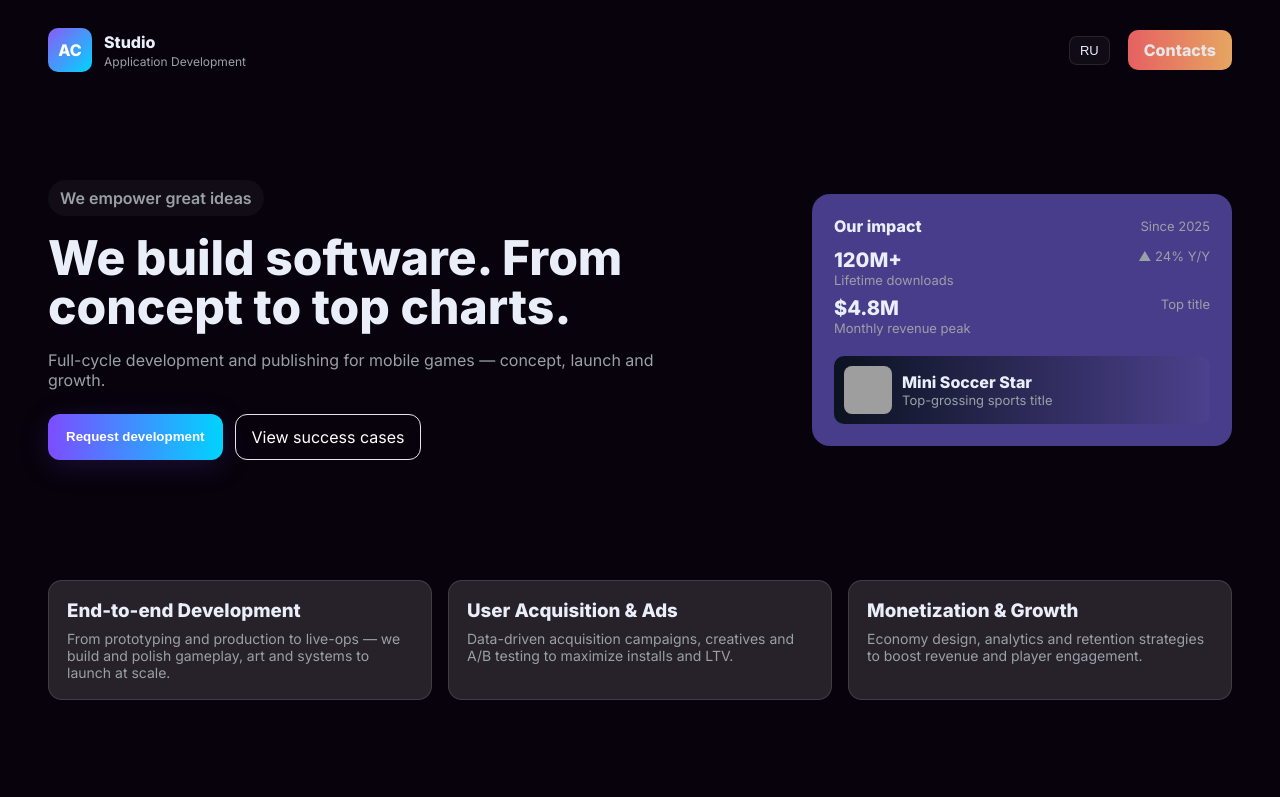
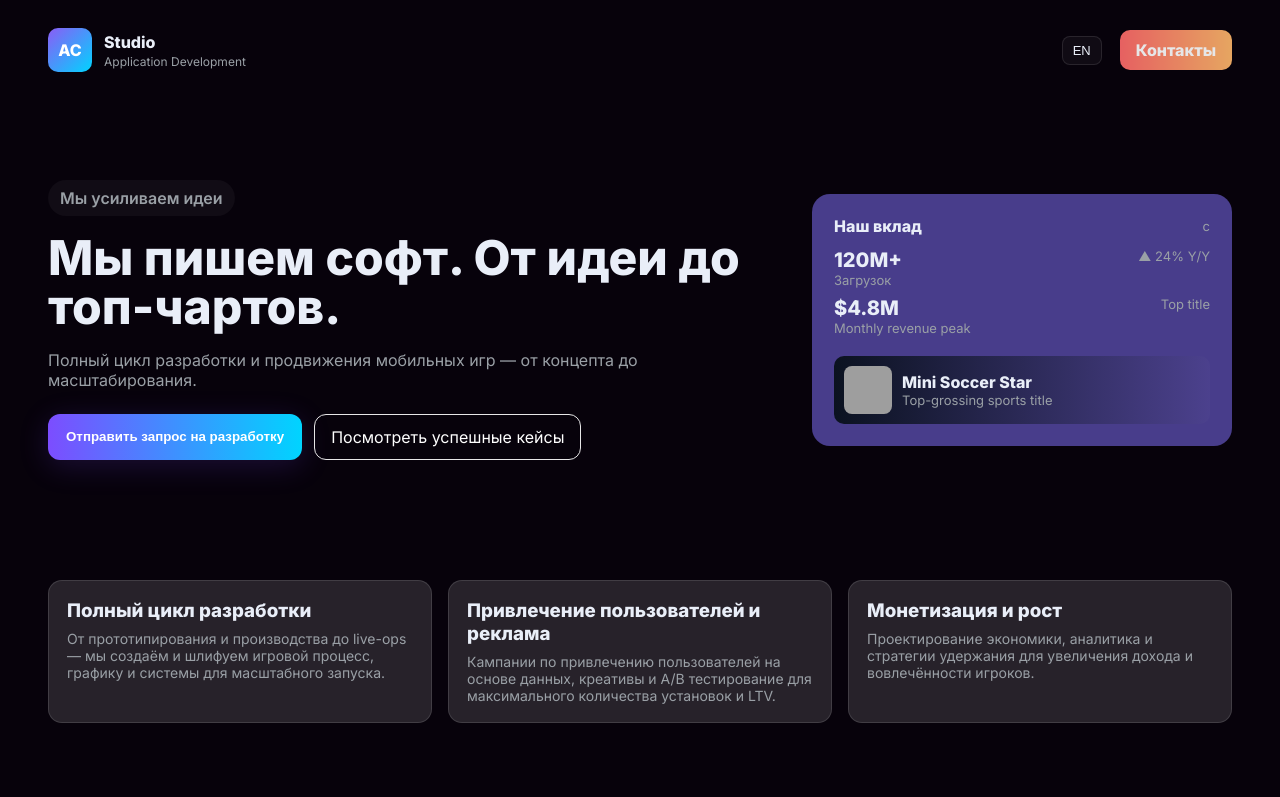
Before and after one commit to lepanelepa/lepanelepa.github.io, a plain HTML site: page sample.html in a window 1280 px wide. Both pictures are taken after a click on the button "RU". Shown: the top 797 px of the page. Drawn offline with Linux system fonts and the light colour scheme; grey boxes are pictures that could not be loaded.

Commit message:
bug fixed

```diff
--- a/sample.html
+++ b/sample.html
@@ -250,24 +250,25 @@
     const btn = document.getElementById('langBtn');
     let currentLang = 'en';
 
-    btn.addEventListener('click', () => {
-      currentLang = currentLang === 'ru' ? 'en' : 'ru';
-      btn.textContent = currentLang.toUpperCase();
+   btn.addEventListener('click', () => {
+  // переключаем язык
+  currentLang = currentLang === 'en' ? 'ru' : 'en';
 
-       document.querySelectorAll("[data-i18n]").forEach(el => {
-      const key = el.dataset.i18n;
-      if (translations[lang][key]) el.textContent = translations[currentLang][key];
-    });
-    document.querySelectorAll("[data-i18n-placeholder]").forEach(el => {
-      const key = el.dataset.i18nPlaceholder;
-      if (translations[lang][key]) el.placeholder = translations[currentLang][key];
-    });
+  // обновляем тексты
+  document.querySelectorAll("[data-i18n-placeholder]").forEach(el => {
+    const key = el.getAttribute('data-i18n-placeholder');
+    el.placeholder = translations[currentLang][key];
+  });
 
-    /*   document.querySelectorAll('[data-i18n]').forEach(el => {
-        const key = el.getAttribute('data-i18n');
-        el.textContent = translations[currentLang][key];
-      }); */
-    });
+  document.querySelectorAll("[data-i18n]").forEach(el => {
+    const key = el.getAttribute('data-i18n');
+    el.textContent = translations[currentLang][key];
+  });
+
+  // обновляем кнопку после обновления языка
+  btn.textContent = currentLang === 'en' ? 'RU' : 'EN';
+});
+
   </script>
 </body>
 </html>
```
